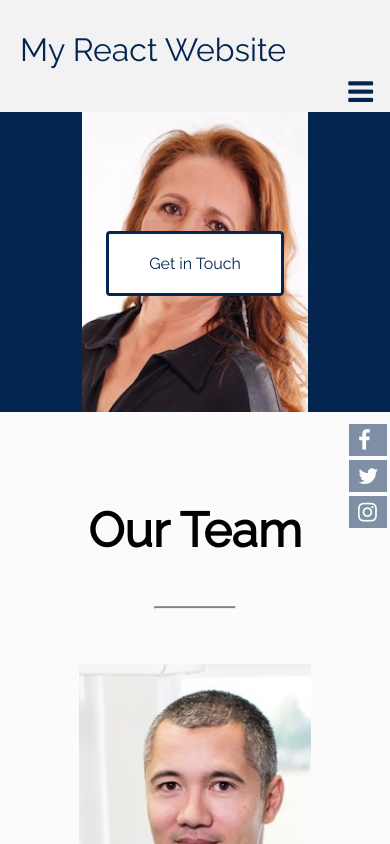
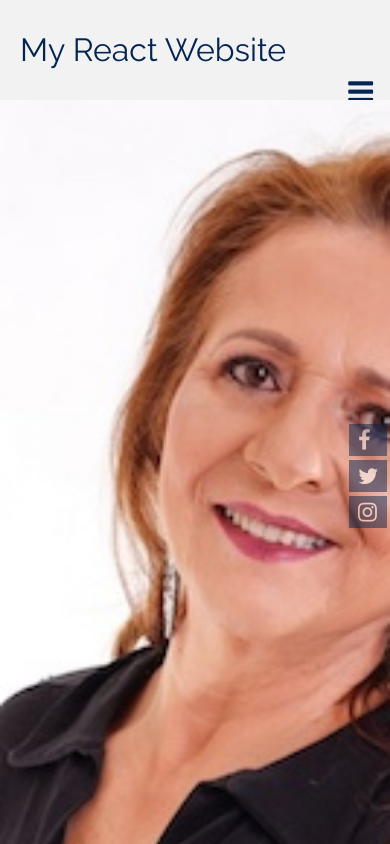
Before and after one commit to paul-wr/my-react-website, a React (Create React App) app: page / in a window 390 px wide. Shown: the top 844 px of the page. Built offline with nearby package versions, Linux system fonts and the light colour scheme.

Commit message:
css update

```diff
--- a/src/App.css
+++ b/src/App.css
@@ -432,20 +432,28 @@ only screen and (-o-min-device-pixel-ratio: 2/1),
 only screen and (-webkit-min-device-pixel-ratio: 2),
 
 only screen and (min-device-pixel-ratio: 2) {
-#home-section-one {
+#home-section-one:before {
+content: "";
 background-image: url("member3.jpg");
-background-color: #052551;
-background-size: auto 300px;
-height: 300px;
- }
+background-size: cover;
+position: fixed;
+top: 100px;
+left: 0;
+width: 100%;
+height: 100%;
+}
 }
 @media screen and (max-width: 500px){
-#home-section-one {
+#home-section-one:before {
+content: "";
 background-image: url("member3.jpg");
-background-color: #052551;
-background-size: auto 300px;
-height: 300px;
- }
+background-size: cover;
+position: fixed;
+top: 100px;
+left: 0;
+width: 100%;
+height: 100%;
+}
 .contact {
 background-color: #fff;
 }
```
